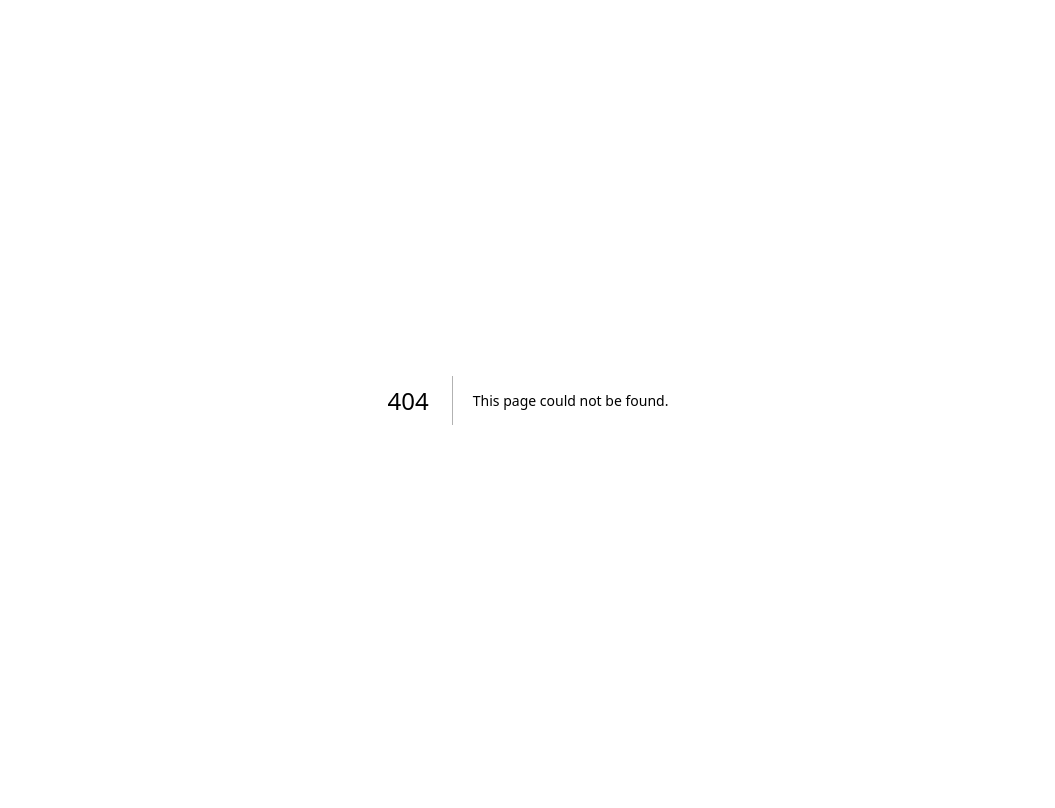
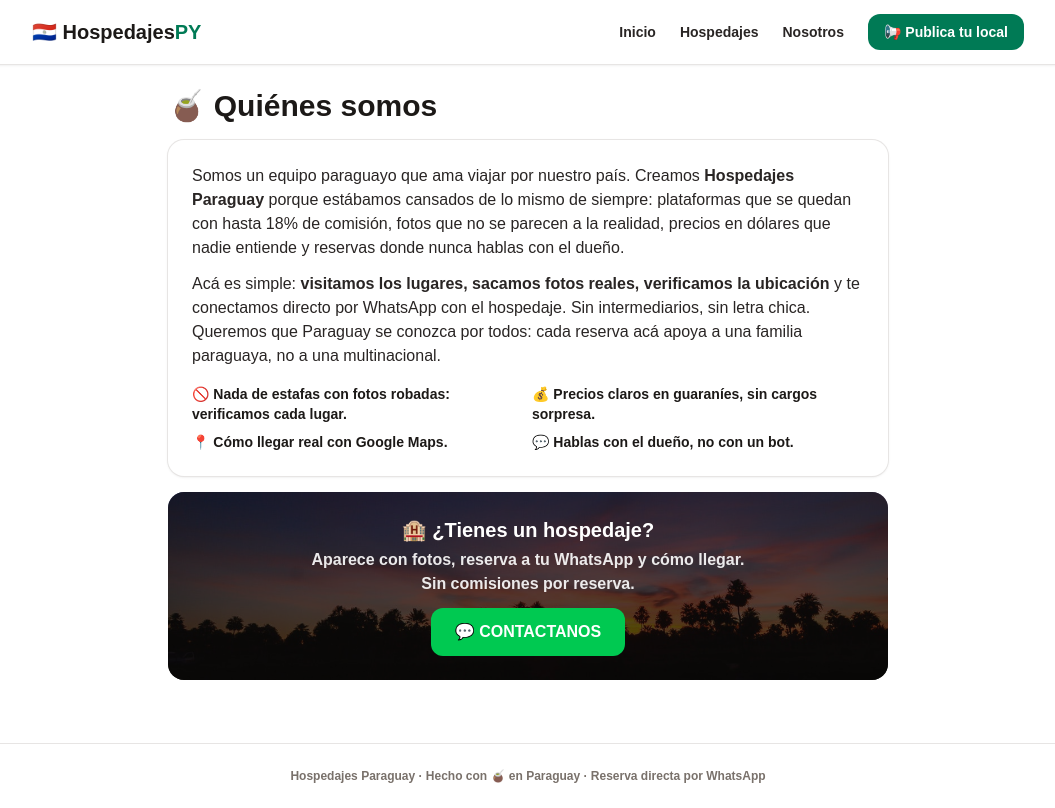
Before and after one commit to brianalan538/hospedajes-paraguay, a Next.js app: page /nosotros in a window 1280 px wide. Before the commit this address had no page. Shown: the whole page, without its empty margins (112-1167 px from the left). Built offline with nearby package versions, Linux system fonts and the light colour scheme.

Commit message:
secciones como perfume: header+inicio+hospedajes+nosotros, CTA duenos arriba con fondo.jpg, sin precios

```diff
--- /dev/null
+++ b/src/app/hospedajes/page.tsx
@@ -0,0 +1,21 @@
+import { getTodosLugares } from '@/lib/hospedajes';
+import Directorio from '@/components/Directorio';
+
+export const metadata = {
+  title: 'Hospedajes | Hospedajes Paraguay',
+};
+
+export default async function HospedajesPage() {
+  const lugares = await getTodosLugares();
+  return (
+    <main className="mx-auto max-w-5xl p-4 sm:p-6">
+      <h1 className="text-3xl font-extrabold text-stone-900">🏨 Todos los hospedajes</h1>
+      <p className="mt-1 font-semibold text-stone-600">
+        Filtra por departamento, distrito o busca por nombre. Reserva directa, sin comisiones.
+      </p>
+      <div className="mt-4">
+        <Directorio lugares={lugares} />
+      </div>
+    </main>
+  );
+}
--- a/src/app/layout.tsx
+++ b/src/app/layout.tsx
@@ -1,5 +1,6 @@
 import type { Metadata } from "next";
 import { Geist, Geist_Mono } from "next/font/google";
+import Header from "@/components/Header";
 import "./globals.css";
 
 const geistSans = Geist({
@@ -23,7 +24,13 @@
       lang="es"
       className={`${geistSans.variable} ${geistMono.variable} h-full antialiased`}
     >
-      <body className="min-h-full flex flex-col bg-stone-100 text-stone-900">{children}</body>
+      <body className="min-h-full flex flex-col bg-stone-100 text-stone-900">
+        <Header />
+        <div className="flex-1">{children}</div>
+        <footer className="mt-10 bg-white py-6 text-center text-xs font-semibold text-stone-500 ring-1 ring-stone-200">
+          Hospedajes Paraguay · Hecho con 🧉 en Paraguay · Reserva directa por WhatsApp
+        </footer>
+      </body>
     </html>
   );
 }
--- /dev/null
+++ b/src/app/nosotros/page.tsx
@@ -0,0 +1,47 @@
+const OWNER_WA =
+  'https://wa.me/595985798538?text=' +
+  encodeURIComponent('HOLA TENGO UN LOCAL TURISTICO, QUIERO APARECER EN TU PÁGINA');
+
+export const metadata = {
+  title: 'Nosotros | Hospedajes Paraguay',
+};
+
+export default function NosotrosPage() {
+  return (
+    <main className="mx-auto max-w-3xl p-4 sm:p-6">
+      <h1 className="text-3xl font-extrabold text-stone-900">🧉 Quiénes somos</h1>
+      <div className="mt-4 rounded-2xl bg-white p-6 shadow-sm ring-1 ring-stone-200">
+        <p className="text-stone-800">
+          Somos un equipo paraguayo que ama viajar por nuestro país. Creamos <strong>Hospedajes Paraguay</strong> porque
+          estábamos cansados de lo mismo de siempre: plataformas que se quedan con hasta 18% de comisión, fotos que no
+          se parecen a la realidad, precios en dólares que nadie entiende y reservas donde nunca hablas con el dueño.
+        </p>
+        <p className="mt-3 text-stone-800">
+          Acá es simple: <strong>visitamos los lugares, sacamos fotos reales, verificamos la ubicación</strong> y te
+          conectamos directo por WhatsApp con el hospedaje. Sin intermediarios, sin letra chica. Queremos que Paraguay
+          se conozca por todos: cada reserva acá apoya a una familia paraguaya, no a una multinacional.
+        </p>
+        <div className="mt-4 grid gap-2 text-sm font-bold text-stone-900 sm:grid-cols-2">
+          <p>🚫 Nada de estafas con fotos robadas: verificamos cada lugar.</p>
+          <p>💰 Precios claros en guaraníes, sin cargos sorpresa.</p>
+          <p>📍 Cómo llegar real con Google Maps.</p>
+          <p>💬 Hablas con el dueño, no con un bot.</p>
+        </div>
+      </div>
+      <div className="relative mt-4 overflow-hidden rounded-2xl">
+        {/* eslint-disable-next-line @next/next/no-img-element */}
+        <img src="/fondo.jpg" alt="Turismo en Paraguay" className="absolute inset-0 h-full w-full object-cover" />
+        <div className="absolute inset-0 bg-stone-950/70" />
+        <div className="relative p-6 text-center">
+          <h2 className="text-xl font-extrabold text-white">🏨 ¿Tienes un hospedaje?</h2>
+          <p className="mx-auto mt-1 max-w-md font-semibold text-white/90">
+            Aparece con fotos, reserva a tu WhatsApp y cómo llegar. Sin comisiones por reserva.
+          </p>
+          <a href={OWNER_WA} className="mt-3 inline-block rounded-xl bg-green-500 px-6 py-3 font-extrabold text-white">
+            💬 CONTACTANOS
+          </a>
+        </div>
+      </div>
+    </main>
+  );
+}
--- a/src/app/page.tsx
+++ b/src/app/page.tsx
@@ -1,73 +1,98 @@
-import { getTodosLugares } from '@/lib/hospedajes';
-import Directorio from '@/components/Directorio';
+import Link from 'next/link';
+import { getTodosLugares, waLink } from '@/lib/hospedajes';
+
+const OWNER_WA =
+  'https://wa.me/595985798538?text=' +
+  encodeURIComponent('HOLA TENGO UN LOCAL TURISTICO, QUIERO APARECER EN TU PÁGINA');
 
 export default async function Home() {
   const lugares = await getTodosLugares();
+  const destacados = [...lugares]
+    .sort((a, b) => Number(b.is_destacado) - Number(a.is_destacado))
+    .slice(0, 3);
+
   return (
     <main className="min-h-screen">
       {/* Hero */}
-      <header className="bg-gradient-to-br from-emerald-800 via-teal-700 to-amber-600 px-6 py-10 text-white">
-        <div className="mx-auto max-w-4xl">
+      <header className="bg-gradient-to-br from-emerald-800 via-teal-700 to-amber-600 px-6 py-12 text-white">
+        <div className="mx-auto max-w-5xl">
           <p className="text-sm font-bold uppercase tracking-widest text-white">Paraguay · Turismo local</p>
-          <h1 className="mt-1 text-4xl font-extrabold text-white">Hospedajes Paraguay 🇵🇾</h1>
+          <h1 className="mt-1 text-4xl font-extrabold text-white sm:text-5xl">Hospedajes Paraguay 🇵🇾</h1>
           <p className="mt-2 max-w-xl font-semibold text-white">
             Hoteles, spas y cabañas con reserva directa por WhatsApp. Sin comisiones, fotos reales y ubicación verificada.
           </p>
-          <div className="mt-4 flex flex-wrap gap-2 text-sm font-bold">
-            <span className="rounded-full bg-white/20 px-3 py-1">✅ Sin comisión</span>
-            <span className="rounded-full bg-white/20 px-3 py-1">📸 Fotos reales</span>
-            <span className="rounded-full bg-white/20 px-3 py-1">💬 Dueño directo</span>
-            <span className="rounded-full bg-white/20 px-3 py-1">💰 Precios en Gs.</span>
+          <div className="mt-4 flex flex-wrap gap-2">
+            <Link href="/hospedajes" className="rounded-xl bg-white px-5 py-3 font-extrabold text-emerald-900">
+              🔍 Ver hospedajes
+            </Link>
+            <Link href="/nosotros" className="rounded-xl bg-white/20 px-5 py-3 font-extrabold text-white ring-1 ring-white/40">
+              🧉 Por qué nosotros
+            </Link>
           </div>
         </div>
       </header>
 
-      <div className="mx-auto max-w-4xl p-4 sm:p-6">
-        <Directorio lugares={lugares} />
-
-        {/* Quiénes somos */}
-        <section className="mt-10 rounded-2xl bg-white p-6 shadow-sm ring-1 ring-stone-200">
-          <h2 className="text-2xl font-extrabold text-stone-900">🧉 Quiénes somos</h2>
-          <p className="mt-2 text-stone-800">
-            Somos un equipo paraguayo que ama viajar por nuestro país. Creamos <strong>Hospedajes Paraguay</strong> porque
-            estábamos cansados de lo mismo de siempre: plataformas que se quedan con hasta 18% de comisión, fotos que no
-            se parecen a la realidad, precios en dólares que nadie entiende y reservas donde nunca hablas con el dueño.
-          </p>
-          <p className="mt-2 text-stone-800">
-            Acá es simple: <strong>visitamos los lugares, sacamos fotos reales, verificamos la ubicación</strong> y te
-            conectamos directo por WhatsApp con el hospedaje. Sin intermediarios, sin letra chica. Queremos que Paraguay
-            se conozca por todos: cada reserva acá apoya a una familia paraguaya, no a una multinacional.
-          </p>
-          <div className="mt-3 grid gap-2 text-sm font-bold text-stone-900 sm:grid-cols-2">
-            <p>🚫 Nada de estafas con fotos robadas: verificamos cada lugar.</p>
-            <p>💰 Precios claros en guaraníes, sin cargos sorpresa.</p>
-            <p>📍 Cómo llegar real con Google Maps + QR en puerta.</p>
-            <p>💬 Hablas con el dueño, no con un bot.</p>
-          </div>
-        </section>
-
-        {/* Para negocios */}
-        <section className="mt-4 rounded-2xl bg-stone-900 p-6 text-white">
-          <h2 className="text-2xl font-extrabold text-white">🏨 ¿Tienes un hospedaje?</h2>
-          <p className="mt-2 text-white/90">
-            Aparece en el directorio con fotos, botón de reserva directo a tu WhatsApp y cómo llegar.
-            Sin comisiones por reserva: te quedas con el 100% de lo que vendas. Solo pagas una membresía fija por estar visible.
-          </p>
-          <p className="mt-2 text-sm font-bold text-white/70">
-            Viajero: reservar por acá no te cuesta nada extra. El precio lo pone el hospedaje.
+      {/* CTA DUEÑOS bien arriba, con tu fondo */}
+      <section className="relative overflow-hidden">
+        {/* eslint-disable-next-line @next/next/no-img-element */}
+        <img src="/fondo.jpg" alt="Turismo en Paraguay" className="absolute inset-0 h-full w-full object-cover" />
+        <div className="absolute inset-0 bg-stone-950/70" />
+        <div className="relative mx-auto max-w-5xl px-6 py-10 text-center">
+          <h2 className="text-2xl font-extrabold text-white sm:text-3xl">
+            🏨 ¿QUIERES QUE TU LOCAL APAREZCA AQUÍ?
+          </h2>
+          <p className="mx-auto mt-2 max-w-xl font-semibold text-white/90">
+            Fotos, botón de reserva a tu WhatsApp y cómo llegar. Sin comisiones por reserva.
           </p>
           <a
-            className="mt-4 inline-block rounded-xl bg-green-500 px-5 py-3 font-extrabold text-white"
-            href="https://wa.me/595985798538?text=Hola!%20Quiero%20aparecer%20en%20Hospedajes%20Paraguay"
+            href={OWNER_WA}
+            className="mt-4 inline-block rounded-xl bg-green-500 px-6 py-3 text-lg font-extrabold text-white shadow-lg hover:bg-green-600"
           >
-            💬 Quiero aparecer aquí
+            💬 CONTACTANOS
           </a>
-        </section>
+        </div>
+      </section>
 
-        <footer className="mt-8 text-center text-xs font-semibold text-stone-500">
-          Hospedajes Paraguay · Hecho con 🧉 en Paraguay · Reserva directa por WhatsApp
-        </footer>
-      </div>
+      {/* Destacados */}
+      <section className="mx-auto max-w-5xl p-4 sm:p-6">
+        <div className="flex items-end justify-between">
+          <h2 className="text-2xl font-extrabold text-stone-900">⭐ Destacados</h2>
+          <Link href="/hospedajes" className="text-sm font-extrabold text-emerald-800 underline">
+            Ver todos →
+          </Link>
+        </div>
+        <div className="mt-4 grid gap-4 md:grid-cols-3">
+          {destacados.map((l) => {
+            const fotos = [...(l.lugar_fotos || [])].sort((a, b) => a.orden - b.orden);
+            const foto = fotos[0]?.url ?? null;
+            return (
+              <article key={l.id} className="overflow-hidden rounded-2xl bg-white shadow-sm ring-1 ring-stone-200">
+                {foto ? (
+                  // eslint-disable-next-line @next/next/no-img-element
+                  <img src={foto} alt={l.nombre} className="h-44 w-full object-cover" />
+                ) : (
+                  <div className="flex h-44 items-center justify-center bg-stone-200 text-sm font-bold text-stone-500">Sin foto</div>
+                )}
+                <div className="p-4">
+                  <h3 className="font-extrabold leading-snug text-stone-900">{l.nombre}</h3>
+                  <p className="mt-1 text-sm font-semibold text-stone-700">📍 {l.ciudad}</p>
+                  <div className="mt-3 flex gap-2">
+                    <Link href={`/lugar/${l.slug}`} className="flex-1 rounded-xl bg-stone-900 px-3 py-2 text-center text-sm font-bold text-white">
+                      📷 Ver
+                    </Link>
+                    <a href={waLink(l.whatsapp, `Hola! Vi ${l.nombre} en Hospedajes Paraguay y quiero reservar`)} className="flex-1 rounded-xl bg-green-600 px-3 py-2 text-center text-sm font-bold text-white">
+                      💬 Reservar
+                    </a>
+                  </div>
+                </div>
+              </article>
+            );
+          })}
+        </div>
+        {lugares.length === 0 && (
+          <p className="mt-4 font-bold text-red-600">0 lugares: revisa .env.local o RLS en Supabase.</p>
+        )}
+      </section>
     </main>
   );
 }
--- /dev/null
+++ b/src/components/Header.tsx
@@ -0,0 +1,49 @@
+'use client';
+
+import Link from 'next/link';
+import { useState } from 'react';
+
+const OWNER_WA =
+  'https://wa.me/595985798538?text=' +
+  encodeURIComponent('HOLA TENGO UN LOCAL TURISTICO, QUIERO APARECER EN TU PÁGINA');
+
+export default function Header() {
+  const [open, setOpen] = useState(false);
+  return (
+    <header className="sticky top-0 z-50 bg-white/95 shadow-sm ring-1 ring-stone-200 backdrop-blur">
+      <div className="mx-auto flex h-16 max-w-5xl items-center justify-between px-4">
+        <Link href="/" className="text-xl font-extrabold text-stone-900">
+          🇵🇾 Hospedajes<span className="text-emerald-700">PY</span>
+        </Link>
+        <nav className="hidden items-center gap-6 md:flex">
+          <Link href="/" className="text-sm font-bold text-stone-800 hover:text-emerald-700">Inicio</Link>
+          <Link href="/hospedajes" className="text-sm font-bold text-stone-800 hover:text-emerald-700">Hospedajes</Link>
+          <Link href="/nosotros" className="text-sm font-bold text-stone-800 hover:text-emerald-700">Nosotros</Link>
+          <a
+            href={OWNER_WA}
+            className="rounded-xl bg-emerald-700 px-4 py-2 text-sm font-extrabold text-white hover:bg-emerald-800"
+          >
+            📢 Publica tu local
+          </a>
+        </nav>
+        <button
+          className="rounded-lg px-3 py-2 text-2xl font-bold text-stone-900 md:hidden"
+          onClick={() => setOpen(!open)}
+          aria-label="Menú"
+        >
+          {open ? '✖' : '☰'}
+        </button>
+      </div>
+      {open && (
+        <nav className="border-t border-stone-200 bg-white px-4 py-3 md:hidden">
+          <Link href="/" onClick={() => setOpen(false)} className="block py-2 font-bold text-stone-900">🏠 Inicio</Link>
+          <Link href="/hospedajes" onClick={() => setOpen(false)} className="block py-2 font-bold text-stone-900">🏨 Hospedajes</Link>
+          <Link href="/nosotros" onClick={() => setOpen(false)} className="block py-2 font-bold text-stone-900">🧉 Nosotros</Link>
+          <a href={OWNER_WA} className="mt-2 block rounded-xl bg-emerald-700 px-4 py-3 text-center font-extrabold text-white">
+            📢 Publica tu local
+          </a>
+        </nav>
+      )}
+    </header>
+  );
+}
```
Also changed, not shown: public/fondo.jpg (added).
